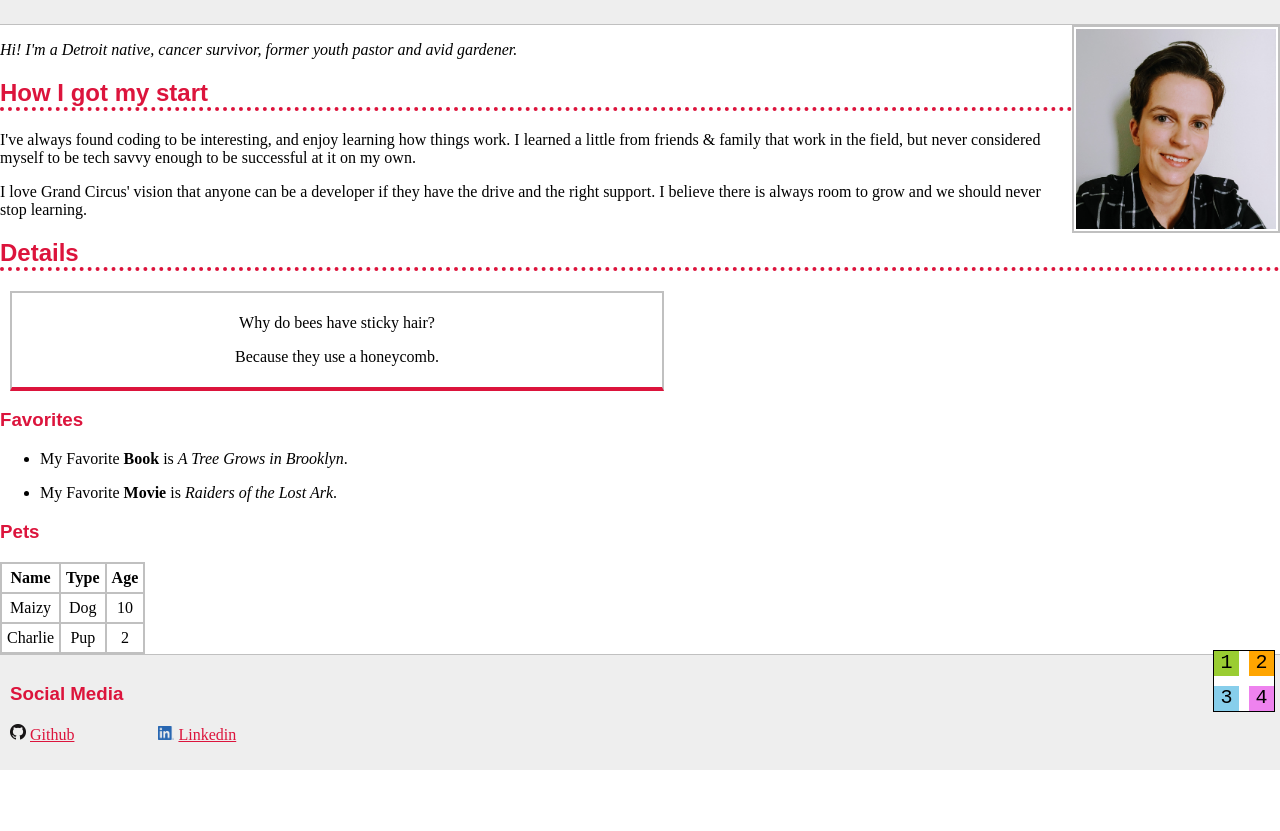
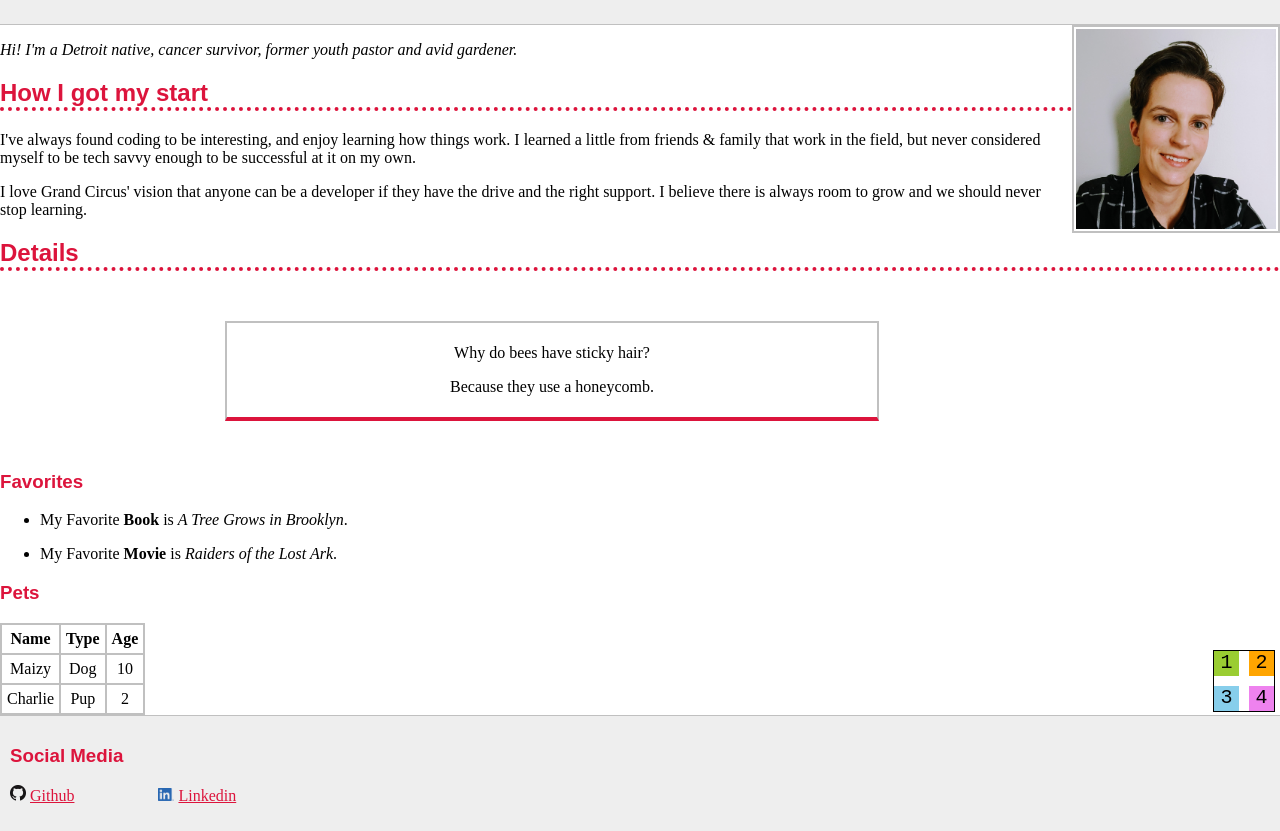
Before and after one commit to lnmclaughlin/unit1-practice, a plain HTML site: page index.html in a window 1280 px wide. Shown: the part 83-914 px from the top of the page. Before the commit the page ends 853 px from the top, so only its background shows below. Drawn offline with Linux system fonts and the light colour scheme.

Commit message:
css updates

```diff
--- a/style.css
+++ b/style.css
@@ -96,7 +96,8 @@ body {
     border: 2px solid silver;
     border-bottom: 4px solid crimson;
     padding:5px;
-    margin: 10px;
+    margin: 50px;
+    margin-left: 225px;
     text-align: center;
     top: 50%;
     left: 50%;
```
